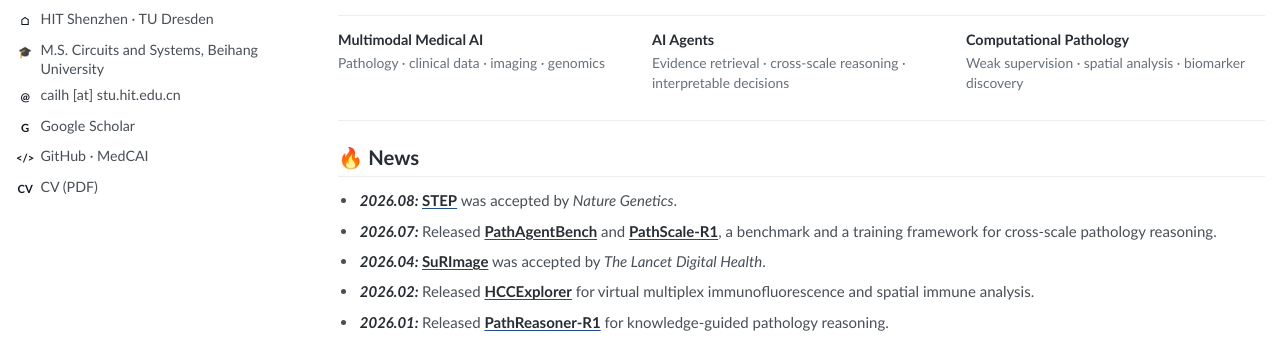
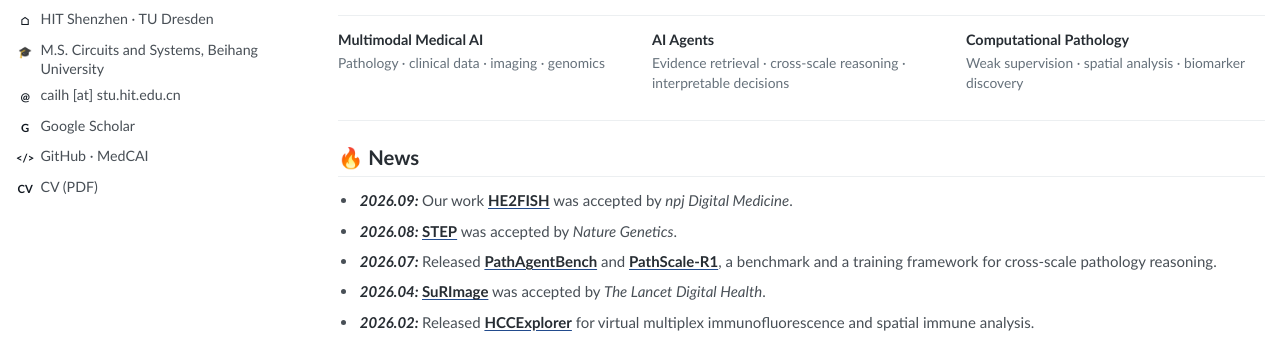
Before and after one commit to MedCAI/MedCAI.github.io, a plain HTML site: page index.html in a window 1280 px wide. Shown: the part 450-788 px from the top of the page. Drawn offline with Linux system fonts and the light colour scheme; no server answers.

Commit message:
Update HE2FISH acceptance news

```diff
--- a/index.html
+++ b/index.html
@@ -94,6 +94,7 @@
         <section id="news" class="section">
           <h2><span aria-hidden="true">🔥</span> News</h2>
           <ul class="news-list">
+            <li><time datetime="2026-09">2026.09</time><span>Our work <a href="https://github.com/MedCAI/HE2FISH" target="_blank" rel="noopener"><strong>HE2FISH</strong></a> was accepted by <em>npj Digital Medicine</em>.</span></li>
             <li><time datetime="2026-08">2026.08</time><span><a href="https://www.biorxiv.org/content/10.1101/2024.11.22.624797v1.abstract" target="_blank" rel="noopener"><strong>STEP</strong></a> was accepted by <em>Nature Genetics</em>.</span></li>
             <li><time datetime="2026-07">2026.07</time><span>Released <a href="https://arxiv.org/abs/2607.19261" target="_blank" rel="noopener"><strong>PathAgentBench</strong></a> and <a href="https://arxiv.org/abs/2607.23794" target="_blank" rel="noopener"><strong>PathScale-R1</strong></a>, a benchmark and a training framework for cross-scale pathology reasoning.</span></li>
             <li><time datetime="2026-04">2026.04</time><span><a href="https://github.com/MedCAI/SuRImage" target="_blank" rel="noopener"><strong>SuRImage</strong></a> was accepted by <em>The Lancet Digital Health</em>.</span></li>
@@ -240,7 +241,7 @@
 
                 <article class="publication">
                   <a class="pub-figure" href="https://github.com/MedCAI/HE2FISH" target="_blank" rel="noopener" aria-label="Open HE2FISH project">
-                    <span class="badge badge-conference">Under review · npj Digital Medicine</span>
+                    <span class="badge badge-conference">npj Digital Medicine 2026</span>
                     <img src="assets/img/he2fish-framework.png" alt="HE2FISH multiscale expert framework for gene rearrangement prediction" loading="lazy">
                   </a>
                   <div class="pub-body">
```
